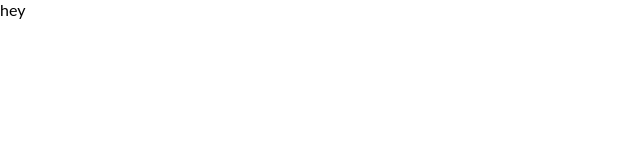
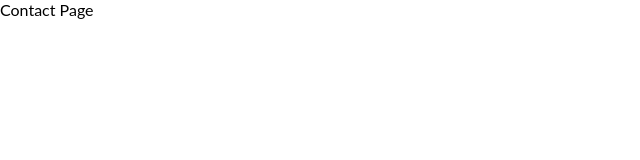
Before and after one commit to ijh5005/starsandstripesdrivingschool, a React (Create React App) app: page /contact in a window 1280 px wide. Shown: the top 160 px of the page, without its empty margins (0-640 px from the left). Built offline with nearby package versions, Linux system fonts and the light colour scheme; the HTML template or start-up script is replaced by a standard one.

Commit message:
initiated page

```diff
--- a/package.json
+++ b/package.json
@@ -5,6 +5,7 @@
   "dependencies": {
     "react": "^16.8.6",
     "react-dom": "^16.8.6",
+    "react-router-dom": "^5.0.0",
     "react-scripts": "2.1.8"
   },
   "scripts": {
--- a/src/App.js
+++ b/src/App.js
@@ -1,13 +1,21 @@
-import React, { Component } from 'react';
+import React from 'react';
+import { BrowserRouter, Route, Link } from "react-router-dom";
+import HomePage from "./components/HomePage";
+import ServicePage from "./components/ServicePage";
+import ReviewPage from "./components/ReviewPage";
+import ContactPage from "./components/ContactPage";
 
-class App extends Component {
-  render() {
-    return (
+const App = () => {
+  return (
+    <BrowserRouter>
       <div className="App">
-        hey
+        <Route exact path="/" component={HomePage}/>
+        <Route exact path="/service" component={ServicePage}/>
+        <Route exact path="/review" component={ReviewPage}/>
+        <Route exact path="/contact" component={ContactPage}/>
       </div>
-    );
-  }
+    </BrowserRouter>
+  );
 }
 
 export default App;
--- a/src/components/ContactPage/index.js
+++ b/src/components/ContactPage/index.js
@@ -0,0 +1,10 @@
+import React, { useState } from 'react';
+import "./index.css";
+
+const ContactPage = () => {
+  return (
+    <div>Contact Page</div>
+  )
+}
+
+export default ContactPage;
--- a/src/components/HomePage/index.js
+++ b/src/components/HomePage/index.js
@@ -0,0 +1,10 @@
+import React, { useState } from 'react';
+import "./index.css";
+
+const HomePage = () => {
+  return (
+    <div>Home Page</div>
+  )
+}
+
+export default HomePage;
--- a/src/components/ReviewPage/index.js
+++ b/src/components/ReviewPage/index.js
@@ -0,0 +1,10 @@
+import React, { useState } from 'react';
+import "./index.css";
+
+const ReviewPage = () => {
+  return (
+    <div>Review Page</div>
+  )
+}
+
+export default ReviewPage;
--- a/src/components/ServicePage/index.js
+++ b/src/components/ServicePage/index.js
@@ -0,0 +1,10 @@
+import React, { useState } from 'react';
+import "./index.css";
+
+const ServicePage = () => {
+  return (
+    <div>Service Page</div>
+  )
+}
+
+export default ServicePage;
```
Also changed, not shown: 1 other file (tests, documents, lock files or other folders).
